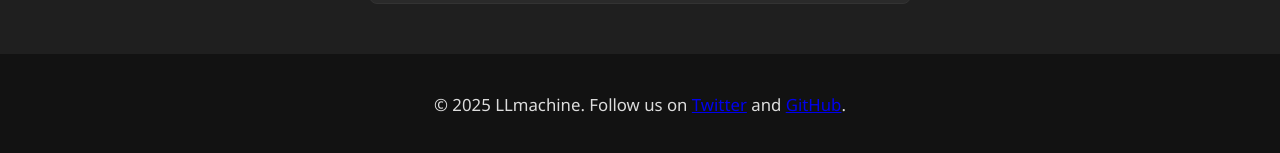
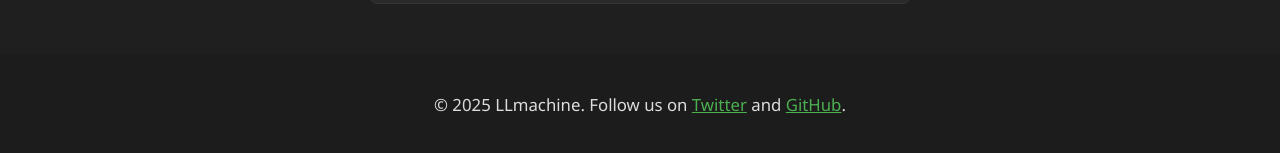
Before and after one commit to DataForSolution/DataForSolution.github.io, a Jekyll site: the page built from index.md, in a window 1280 px wide. Shown: the part 1515-1668 px from the top of the page. Built offline with Jekyll 4.4.1, drawn with Linux system fonts in a browser that asks for light colours; our own code applies the rules of GitHub Pages for plain Markdown files.

Commit message:
Fix layout structure and apply full dark theme in default.html

```diff
--- a/_layouts/default.html
+++ b/_layouts/default.html
@@ -4,7 +4,7 @@
   <meta charset="UTF-8">
   <meta name="viewport" content="width=device-width, initial-scale=1.0">
 
-  {% seo %}  <!-- Auto-generates all SEO + social tags -->
+  {% seo %}
 
   <title>{{ page.title | default: site.title }}</title>
 
@@ -37,22 +37,22 @@
   }
   </script>
 </head>
-<body style="display: flex; flex-direction: column; min-height: 100vh;">
+
+<body style="display: flex; flex-direction: column; min-height: 100vh; background-color: #121212; color: #fff;">
 
   {% include navigation.html %}
 
-  <main style="margin: 0; padding: 0; flex-grow: 1; background: transparent;">
-   <div class="page-content">
+  <main style="flex-grow: 1; padding: 0; margin: 0;">
+    <div class="page-content">
       {{ content }}
     </div>
   </main>
 
-  <footer style="text-align: center; padding: 20px;">
+  <footer style="text-align: center; padding: 20px; background-color: #1c1c1c; color: #bbb;">
     <p>&copy; 2025 LLmachine. Follow us on
-      <a href="https://twitter.com/SewLiben" target="_blank">Twitter</a> and
-      <a href="https://github.com/DataForSolution" target="_blank">GitHub</a>.
+      <a href="https://twitter.com/SewLiben" target="_blank" style="color: #4CAF50;">Twitter</a> and
+      <a href="https://github.com/DataForSolution" target="_blank" style="color: #4CAF50;">GitHub</a>.
     </p>
   </footer>
 </body>
-
 </html>
```
